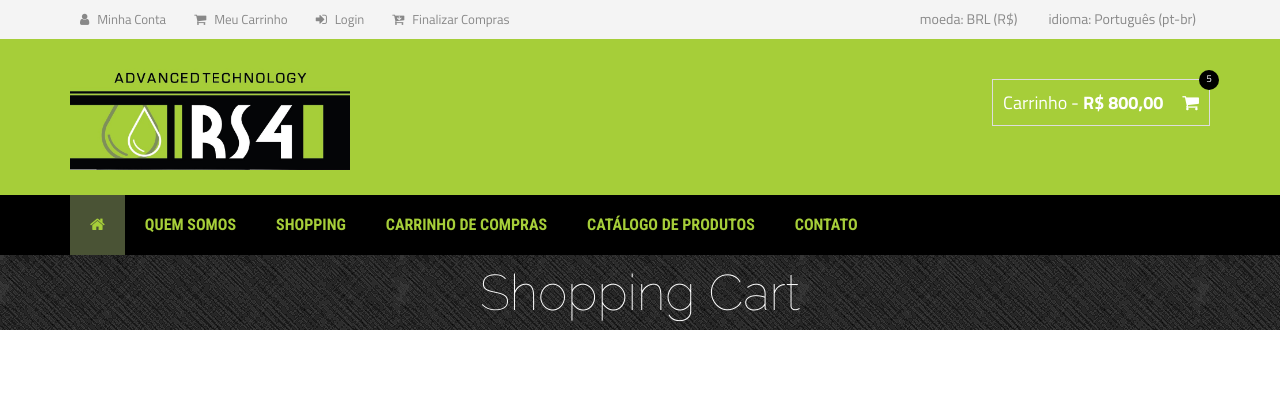
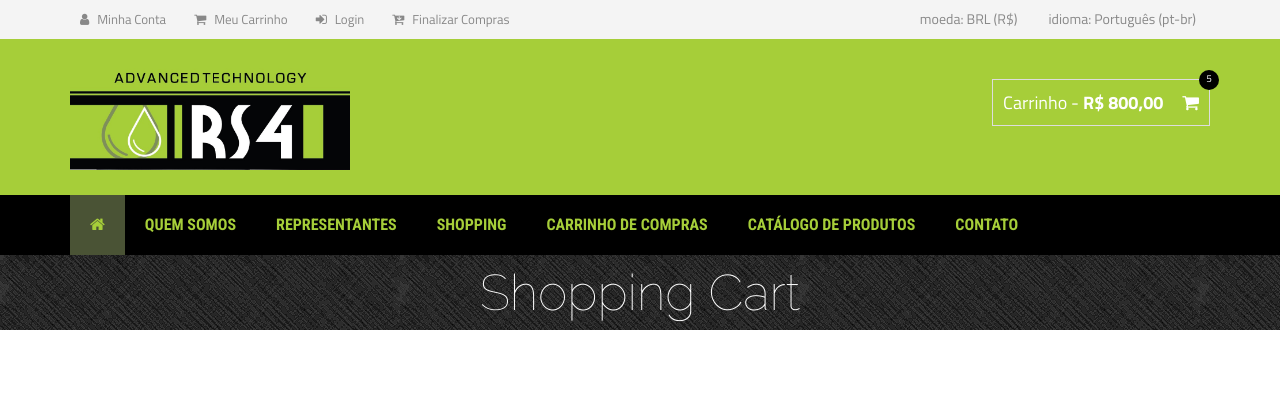
Before and after one commit to DionMarcos/selepi, a PHP site: page /cart.php in a window 1280 px wide. Shown: the top 405 px of the page. Run offline with PHP 8.4, Linux system fonts and the light colour scheme; some libraries are stand-ins or nearby versions.

Commit message:
Adicionei o menu REPRESENTANTES na pagina inicial

```diff
--- a/includes/mainmenu-area.php
+++ b/includes/mainmenu-area.php
@@ -13,6 +13,7 @@
                     <ul class="nav navbar-nav">
                         <li class="active"><a href="index.php"><span class="fa fa-home"> </span></a></li>
                         <li><a href="#">Quem Somos</a></li>
+                        <li><a href="#">Representantes</a></li>
                         <li><a href="shop.php">Shopping</a></li>
                         <li><a href="cart.php">Carrinho de Compras</a></li>
                         <li><a href="shop.php">Catálogo de Produtos</a></li>
```
